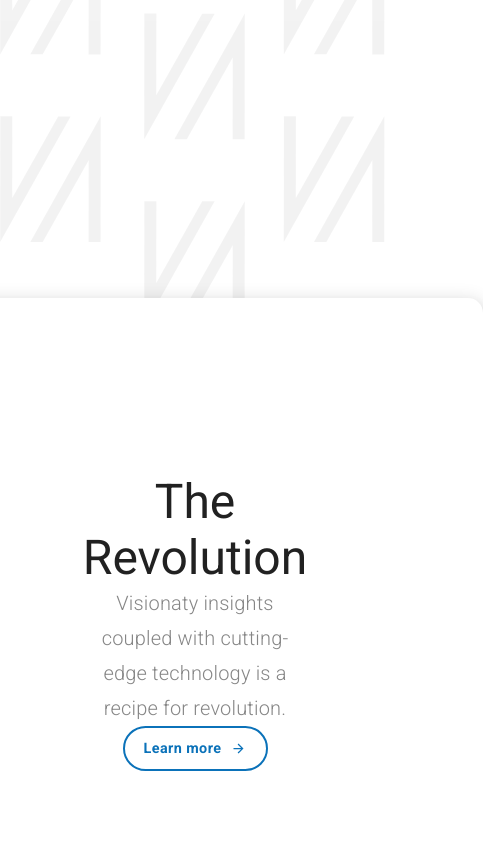
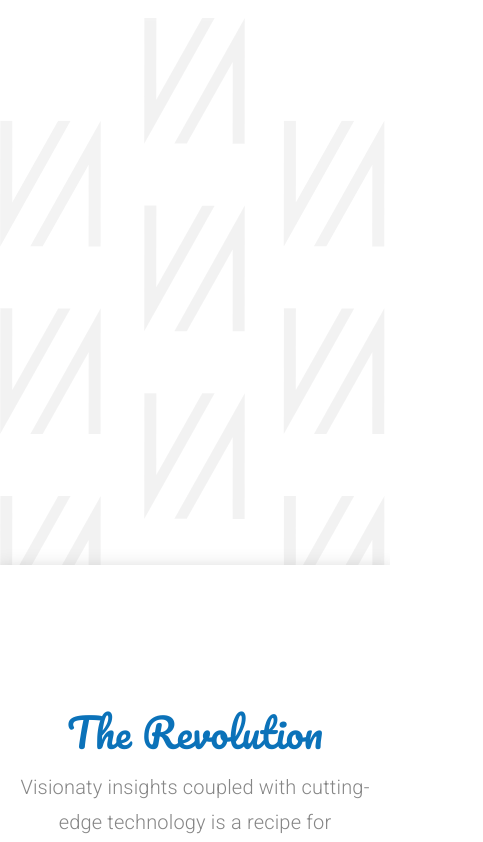
Before and after one commit to mindeleven/sample-app-react-material-ui-arcdevelopment, a React (Create React App) app: page / in a window 390 px wide. Shown: the part 3028-3870 px from the top of the page, 483 px wide, since content can reach past the window. Built offline with nearby package versions, Linux system fonts and the light colour scheme.

Commit message:
Some more fine tuning for the look & feel of the Revolution block (5th section of the landing page).

```diff
--- a/src/components/LandingPage.js
+++ b/src/components/LandingPage.js
@@ -101,7 +101,15 @@
     position: "absolute",
     boxShadow: theme.shadows[10],
     borderRadius: 15,
-    padding: "10em"
+    padding: "10em",
+    [theme.breakpoints.down("sm")]: {
+      paddingTop: "8em",
+      paddingBottom: "8em",
+      paddingLeft: 0,
+      paddingRight: 0,
+      borderRadius: 0,
+      width: "100%"
+    }
   }
 }));
 
@@ -244,12 +252,12 @@
         </Grid>
       </Grid>
       <Grid item> {/*----- Revolution Block -----*/}
-        <Grid container style={{height: "100em"}} alignItems="center" justify="center">
+        <Grid container style={{ height: "100em", marginTop: "12em" }} alignItems="center" justify="center">
           <Card className={classes.revolutionCard}>
             <CardContent>
               <Grid container direction="column" style={{textAlign: "center"}}>
                 <Grid item>
-                  <Typography variant="h3">
+                  <Typography variant="h3" gutterBottom>
                     The Revolution
                   </Typography>
                 </Grid>
--- a/src/components/ui/Theme.js
+++ b/src/components/ui/Theme.js
@@ -37,6 +37,11 @@
       color: `${arcBlue}`,
       lineHeight: 1.5
     },
+    h3: {
+      fontFamily: "Pacifico",
+      fontSize: "2.5rem",
+      color: `${arcBlue}`
+    },
     h4: {
       fontFamily: "Raleway",
       fontWeight: 700,
```
